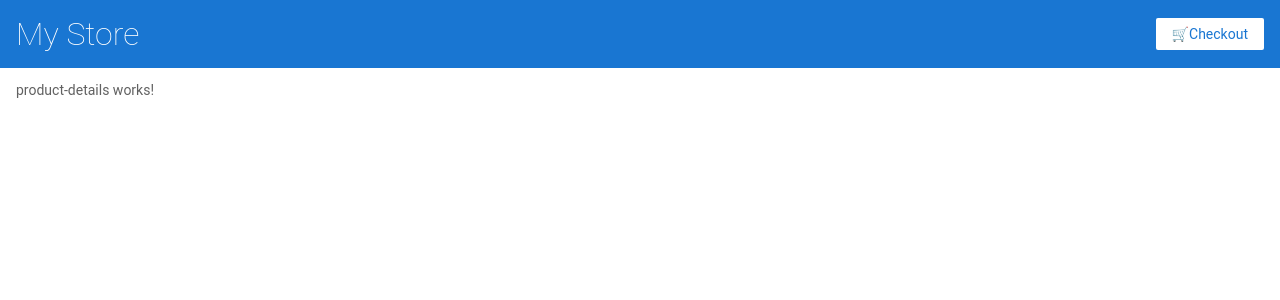
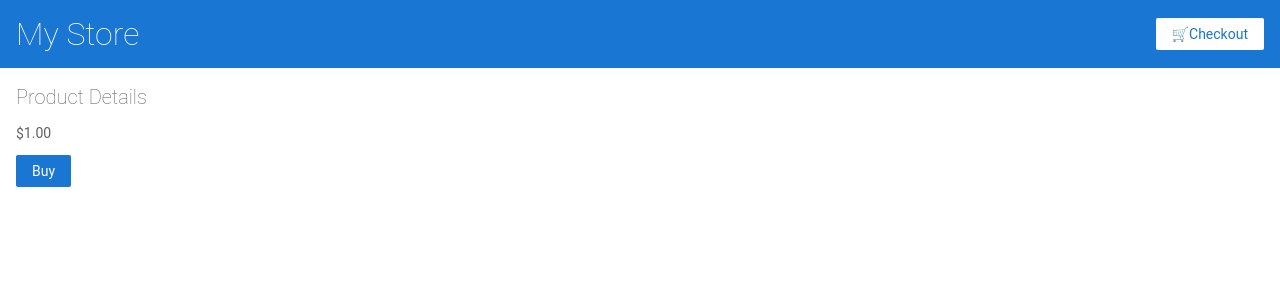
Before and after one commit to iusting20/angular-official-tutorial, an Angular app: page /products/1 in a window 1280 px wide. Shown: the top 300 px of the page. Built offline with nearby package versions, Linux system fonts and the light colour scheme.

Commit message:
created 'Product Details' although it does not populate with correct values

```diff
--- a/src/app/product-details/product-details.component.html
+++ b/src/app/product-details/product-details.component.html
@@ -1 +1,8 @@
-<p>product-details works!</p>
+<h2>Product Details</h2>
+
+<div *ngIf="product">
+  <p>{{ product.name }}</p>
+  <p>{{ product.price | currency }}</p>
+  <p>{{ product.description }}</p>
+  <button (click)="addToCart(product)">Buy</button>
+</div>
--- a/src/app/product-details/product-details.component.ts
+++ b/src/app/product-details/product-details.component.ts
@@ -12,5 +12,11 @@ import { CartService } from '../cart.service';
 export class ProductDetailsComponent implements OnInit {
   constructor(private cart: CartService, private route: ActivatedRoute) {}
 
+  product: Product = { id: 1, name: '', price: 1, description: '' };
+  addToCart(product: Product) {
+    this.cart.addToCart(product);
+    alert('Your product has been added to the cart!');
+  }
+
   ngOnInit(): void {}
 }
```
